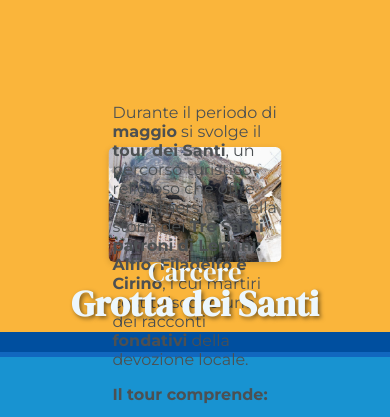
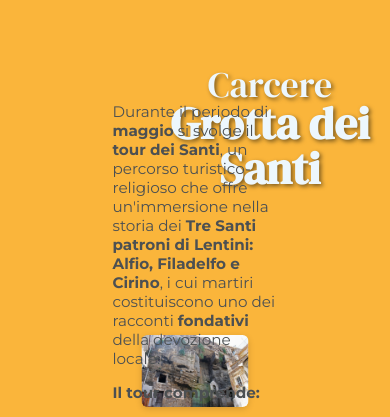
Before and after one commit to UnpliSiracusa/Lentini, a plain HTML site: page index.html in a window 390 px wide. Shown: the part 3843-4260 px from the top of the page. Drawn offline with nearby package versions, Linux system fonts and the light colour scheme.

Commit message:
Update stylelentini.css

```diff
--- a/stylelentini.css
+++ b/stylelentini.css
@@ -745,20 +745,9 @@ transform: translateX(250px) translateY(-50px);  /* Sposta il titolo verso destr
     background-color: #FAB53B; /* Colore di sfondo giallo */
     padding: 80px 20px;
     text-align: center;
-    height: 500px; /* Imposta l'altezza della sezione per gestire meglio il layout */
-}
-
-@media (max-width: 768px) {
-  .carcere {
-    height: auto; /* Imposta l'altezza su 'auto' per adattarsi meglio al contenuto */
-    padding: 50px 20px; /* Aggiusta padding per migliorare l'aspetto su schermi piccoli */
-    margin-bottom: 40px;
-  }
-}
- @media (max-width: 480px) {
-  .carcere {
-    margin-bottom: 20px; /* Aggiunge spazio inferiore tra la sezione e il footer */
-  }
+  height: auto; /* Altezza automatica */
+    min-height: 450px; /* Altezza minima */
+    margin-bottom: 80px; /* Margine inferiore per evitare che tocchi il footer */
 }
 
 
@@ -793,29 +782,6 @@ transform: translateX(250px) translateY(-50px);  /* Sposta il titolo verso destr
     border-radius: 6px;
     box-shadow: 0 2px 6px rgba(0, 0, 0, 0.15);
 }
-@media (max-width: 480px) {
-  .carcere .immagine img {
-    max-width: 90%; /* Aumentato per occupare più spazio su schermi molto piccoli */
-  }
-
-  .carcere .titolo {
-    font-size: 1.1em; /* Ancora più piccolo per schermi molto piccoli */
-    text-align: left; /* Allineato a sinistra per una migliore visualizzazione */
-    left: 0;
-    right: 0;
-  }
-}
-@media (max-width: 768px) {
-  .carcere .immagine img {
-    max-width: 90%; /* Maggiore larghezza per immagini su dispositivi mobili */
-  }
-}
-
-@media (max-width: 480px) {
-  .carcere .immagine {
-    position: relative; /* Cambia posizione da assoluta a relativa */
-    bottom: 0; /* Rimuove la distanza dal fondo */
-  }
 
   .carcere .titolo {
     font-size: 1.2em; /* Ridotto per dispositivi mobili */
@@ -829,12 +795,6 @@ transform: translateX(250px) translateY(-50px);  /* Sposta il titolo verso destr
     font-size: 1em; /* Ridotto per adattarsi meglio ai piccoli schermi */
   }
 }
-@media (max-width: 768px) {
-  .carcere .immagine {
-    position: relative; /* Cambia da assoluto a relativo per evitare sovrapposizioni */
-    margin-bottom: 20px; /* Spazio sotto l'immagine per evitare il contatto con il testo */
-    max-width: 90%; /* Aumenta l'immagine per schermi più piccoli */
-  }
 
   .carcere .titolo {
     position: relative; /* Cambia da assoluto a relativo */
@@ -879,31 +839,50 @@ transform: translateX(250px) translateY(-50px);  /* Sposta il titolo verso destr
     font-size: 2em;
 }
 
+/* Media queries per schermi piccoli */
 @media (max-width: 768px) {
+  .carcere {
+    padding: 30px 15px; /* Aggiungiamo un po' di spazio ai lati per schermi più piccoli */
+    min-height: 350px; /* Impostiamo una min-height inferiore per schermi più piccoli */
+  }
+
+  .carcere .descrizione {
+    font-size: 1em;
+    max-width: 90%; /* Un po' più largo per il testo sui dispositivi mobili */
+  }
+
+  .carcere .immagine {
+    max-width: 90%; /* Maggiore larghezza per le immagini su schermi più piccoli */
+  }
+
   .carcere .titolo {
-    font-size: 1.2em;  /* Ridotto per schermi più piccoli */
-    left: 20px;  /* Allineato più a sinistra per tablet */
-    bottom: 20px; /* Ridotto il margine dal fondo */
-    text-align: center; /* Centrato il titolo */
+    font-size: 1.2em; /* Ridotto per schermi più piccoli */
   }
 }
 
 @media (max-width: 480px) {
-  .carcere .titolo {
-    font-size: 1em; /* Ancora più piccolo per dispositivi mobili */
-    left: 0; /* Centrato a sinistra */
-    right: 0;
-    bottom: 10px; /* Ridotto il margine dal fondo */
+  .carcere {
+    padding: 20px 10px; /* Ancora meno padding per schermi molto piccoli */
   }
 
-  .carcere .titolo .riga1 {
-    font-size: 1.2em;  /* Più piccolo per mobile */
+  .carcere .descrizione {
+    font-size: 0.95em; /* Ancora più piccolo per dispositivi più piccoli */
+    max-width: 100%; /* Occupiamo tutta la larghezza disponibile */
   }
 
-  .carcere .titolo .riga2 {
-    font-size: 1.6em;  /* Più piccolo per mobile */
+  .carcere .immagine {
+    max-width: 100%; /* L'immagine occupa tutta la larghezza */
+  }
+
+  .carcere .titolo {
+    font-size: 1em; /* Ancora più piccolo per dispositivi molto piccoli */
   }
 }
+
+
+
+
+
 
 @media (max-width: 768px) {
   .titolo {
```
